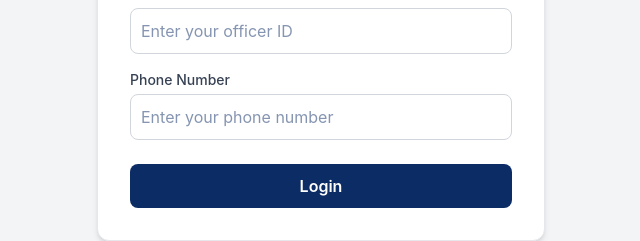
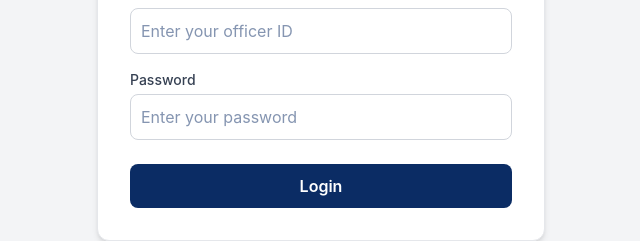
Before and after one commit to JWS-Technology/rpf-frontend, a Next.js app: page /login in a window 1280 px wide. Shown: the part 332-573 px from the top of the page, without its empty margins (319-959 px from the left). Built offline with nearby package versions, Linux system fonts and the light colour scheme.

Commit message:
field name changed to password

```diff
--- a/app/login/page.tsx
+++ b/app/login/page.tsx
@@ -75,14 +75,14 @@ export default function LoginPage() {
 
         <div className="mb-6">
           <label className="block text-gray-700 mb-1 text-sm font-medium">
-            Phone Number
+            Password
           </label>
           <input
             type="password"
             value={phone}
             onChange={(e) => setPhone(e.target.value)}
             className="w-full border border-gray-300 rounded-lg p-2.5 focus:ring-2 focus:ring-[#0b2c64] focus:outline-none"
-            placeholder="Enter your phone number"
+            placeholder="Enter your password"
           />
         </div>
 
```
